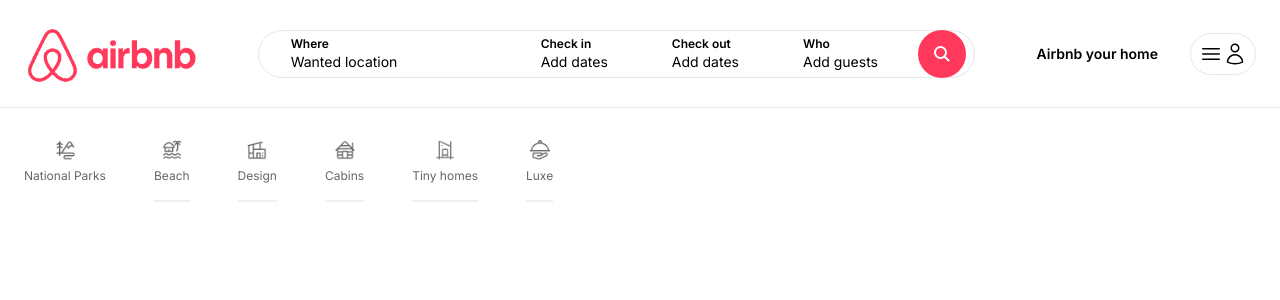
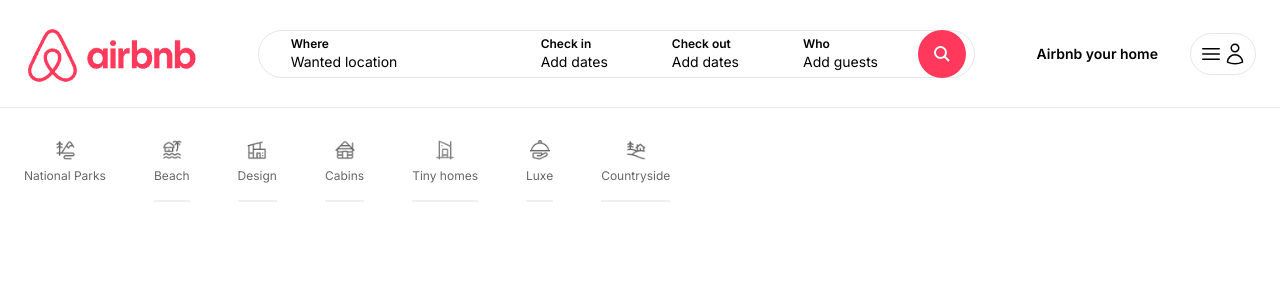
Before and after one commit to PayamAnari/django-airbnb, a Next.js app: page / in a window 1280 px wide. Shown: the top 300 px of the page. Built offline with nearby package versions, Linux system fonts and the light colour scheme; no server answers.

Commit message:
Add countryside to  category

```diff
--- a/app/components/Categories.tsx
+++ b/app/components/Categories.tsx
@@ -73,6 +73,17 @@ const Categories = () => {
 
         <span className='text-xs'>Luxe</span>
     </div>
+    <div
+        className={`pb-4 flex flex-col items-center space-y-2 border-b-2 opacity-60 hover:border-gray-200 hover:opacity-100`}>
+        <Image
+            src="/countryside.jpeg"
+            alt="Category - Beach"
+            width={20}
+            height={20}
+        />
+
+        <span className='text-xs'>Countryside</span>
+    </div>
 </div>
 )
 }
```
